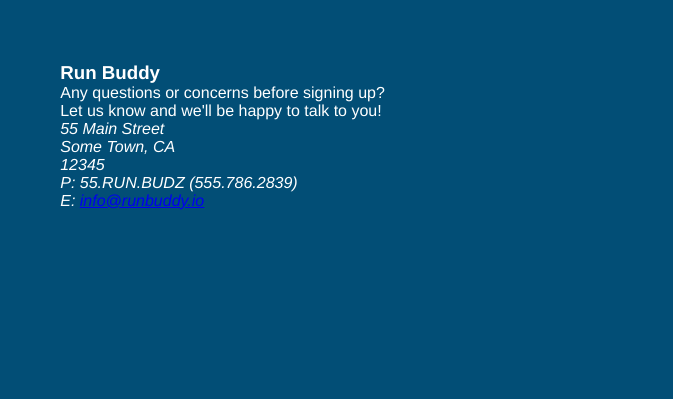
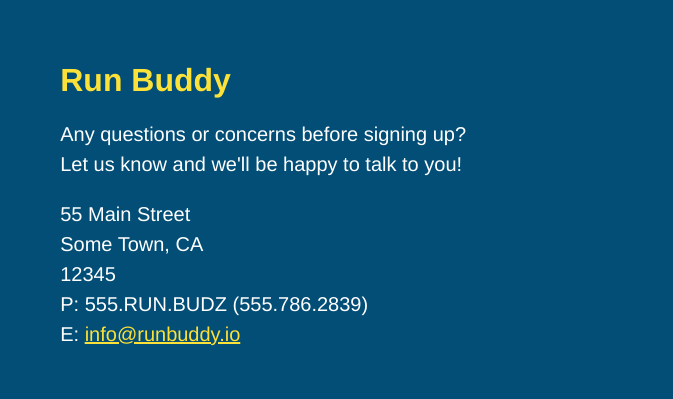
Before and after one commit to tddstuke/run-buddy, a plain HTML site: page index.html in a window 1280 px wide. Shown: the part 4121-4520 px from the top of the page, 607-1280 px from the left. Drawn offline with Linux system fonts and the light colour scheme.

Commit message:
meet the trainers section

```diff
--- a/assets/style.css
+++ b/assets/style.css
@@ -242,3 +242,21 @@ section {
   margin: 30px 0 0 60px;
   color: white;
 }
+
+.contact-info h3 {
+  color: #fce138;
+  font-size: 32px;
+}
+
+.contact-info p, .contact-info address {
+  margin: 20px 0;
+  line-height: 1.5;
+  font-size: 20px;
+  font-style: normal;
+}
+
+.contact-info a {
+  color: #fce138;
+}
+
+/* reach out styles end */
--- a/index.html
+++ b/index.html
@@ -204,7 +204,7 @@
                 55 Main Street <br/>
                 Some Town, CA <br/>
                 12345<br/>
-                P: 55.RUN.BUDZ (555.786.2839)<br/>
+                P: 555.RUN.BUDZ (555.786.2839)<br/>
                 E: <a href="mailto:info@runbuddy.io">info@runbuddy.io</a>
             </address>
         </div>
```
